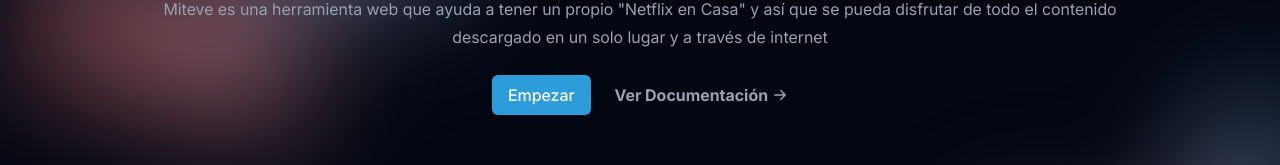
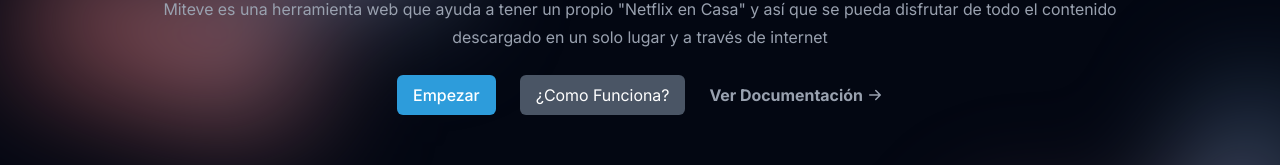
Before and after one commit to sh4dow18/miteve-web, a Next.js app: page / in a window 1280 px wide. Shown: the part 255-420 px from the top of the page. Built offline with nearby package versions, Linux system fonts and the light colour scheme; no server answers.

Commit message:
add: how it works link button in home page main cta section
Add How it works link button in home page main cta section

```diff
--- a/src/app/page.tsx
+++ b/src/app/page.tsx
@@ -97,16 +97,23 @@ export default function Home() {
         solo lugar y a través de internet`}
         </p>
         {/* Home Page Main CTA Section */}
-        <div className="flex flex-col gap-6 sm:flex-row">
-          {/* How it works Link */}
+        <div className="flex flex-col gap-6 justify-center min-[345px]:flex-row min-[345px]:flex-wrap">
+          {/* Begins Link */}
           <Link
             href="/movies"
             className="bg-primary text-white px-4 py-2 font-medium rounded-md text-center hover:bg-primary-light"
           >
             Empezar
           </Link>
+          {/* How it works Link */}
+          <Link
+            href="/how-it-works"
+            className="bg-gray-600 text-white px-4 py-2 rounded-md text-center hover:bg-gray-500"
+          >
+            ¿Como Funciona?
+          </Link>
           {/* View Docs Link Container */}
-          <div className="flex gap-1 sm:items-center hover:text-white">
+          <div className="flex gap-1 items-center hover:text-white">
             <Link
               href="https://github.com/sh4dow18/miteve-web"
               target="_blank"
```
